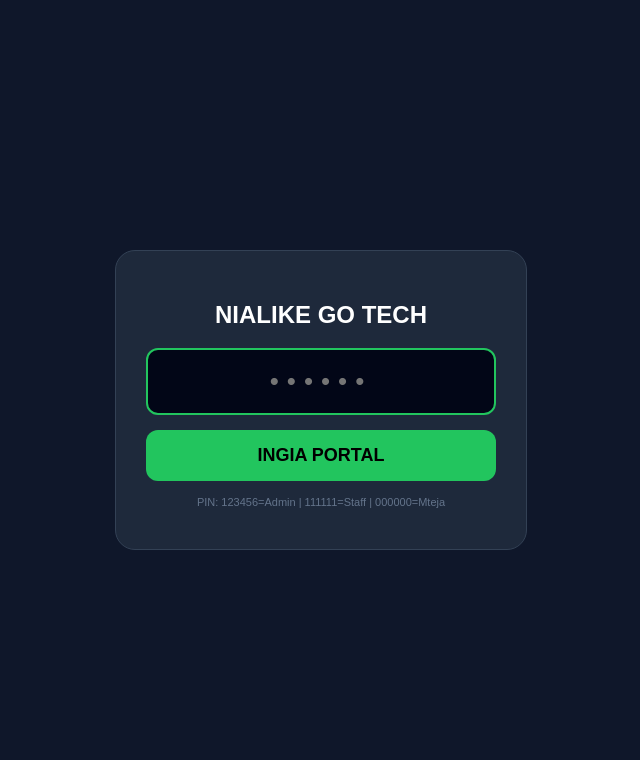
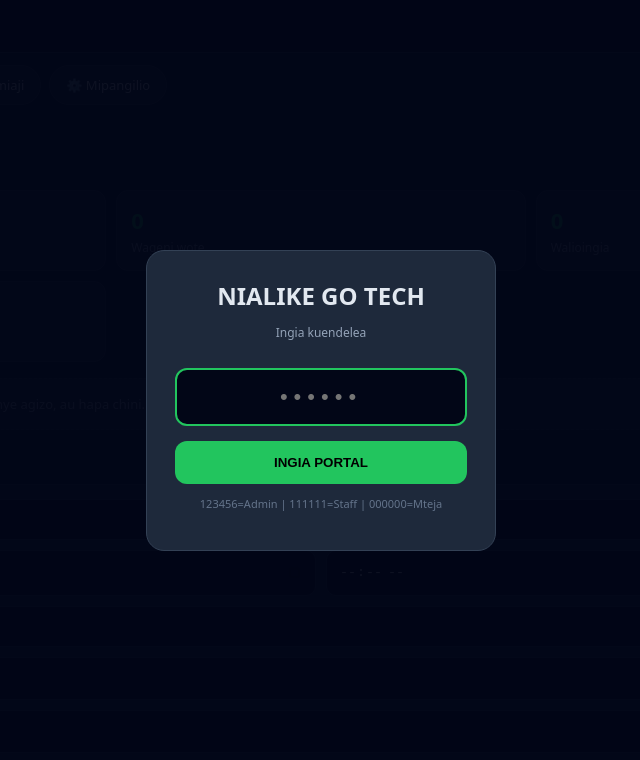
Before and after one commit to Sadathdeveloper/Nialike-go-tech-, a website: page portal.html in a window 1280 px wide. Shown: the top 760 px of the page, without its empty margins (319-959 px from the left). Drawn offline with Linux system fonts and the light colour scheme.

Commit message:
Update portal.html

```diff
--- a/portal.html
+++ b/portal.html
@@ -1,77 +1,87 @@
 <!DOCTYPE html>
-<html>
+<html lang="sw">
 <head>
-<meta charset="UTF-8">
-<meta name="viewport" content="width=device-width,initial-scale=1">
-<title>Portal</title>
+<meta charset="UTF-8"><meta name="viewport" content="width=device-width,initial-scale=1">
+<title>Nialike Go Tech - Portal</title>
 <style>
-body{background:#0f172a;color:white;display:flex;justify-content:center;align-items:center;min-height:100vh;font-family:sans-serif;margin:0}
-.card{background:#1e293b;padding:30px;border-radius:20px;width:350px;border:1px solid #334155;text-align:center}
-input{width:100%;padding:16px;border-radius:12px;background:#020617;color:white;font-size:26px;letter-spacing:8px;text-align:center;border:2px solid #22c55e;box-sizing:border-box;outline:none}
-button{width:100%;padding:15px;background:#22c55e;border:none;border-radius:12px;font-weight:900;font-size:18px;margin-top:15px;color:black}
-#msg{margin-top:15px;padding:12px;border-radius:10px;display:none;font-weight:bold}
+:root{--bg:#0f172a;--card:#1e293b;--border:#334155;--gold:#facc15;--green:#22c55e}
+*{box-sizing:border-box} body{margin:0;background:var(--bg);color:#e2e8f0;font-family:system-ui,sans-serif}
+header{display:flex;justify-content:space-between;align-items:center;padding:12px 16px;background:#020617;border-bottom:1px solid var(--border);position:sticky;top:0}
+header b{color:var(--gold)}.badge{background:#422006;color:var(--gold);padding:4px 10px;border-radius:20px;font-size:11px;font-weight:800}
+.tabs{display:flex;gap:8px;overflow:auto;padding:12px 16px}.tab{padding:10px 16px;border-radius:20px;border:1px solid var(--border);background:var(--card);white-space:nowrap;font-size:13px}
+.tab.active{background:var(--green);color:#000;font-weight:800;border-color:var(--green)}
+.grid{display:grid;grid-template-columns:repeat(3,1fr);gap:10px;padding:0 16px}.kpi{background:var(--card);border:1px solid var(--border);border-radius:12px;padding:14px}.kpi b{font-size:22px;color:var(--green)}.kpi span{display:block;font-size:12px;color:#94a3b8;margin-top:4px}
+.empty{background:var(--card);border:1px dashed var(--border);margin:16px;border-radius:12px;padding:16px;color:#94a3b8;font-size:13px}
+.form{background:var(--card);border:1px solid var(--border);border-radius:14px;margin:16px;padding:14px;display:grid;gap:10px}
+.form input,.form select{background:#020617;border:1px solid var(--border);color:#fff;padding:12px;border-radius:10px;width:100%}
+.form-row{display:grid;grid-template-columns:1fr 1fr;gap:10px}
+.btn-green{background:var(--green);color:#000;border:none;padding:12px;border-radius:10px;font-weight:800;width:100%}
+#loginBox{position:fixed;inset:0;background:rgba(2,6,23,0.95);display:flex;justify-content:center;align-items:center;z-index:99}
+.login-card{background:var(--card);border:1px solid var(--border);padding:28px;border-radius:18px;width:90%;max-width:350px;text-align:center}
+.login-card input{width:100%;padding:14px;border-radius:12px;background:#020617;border:2px solid var(--green);color:#fff;font-size:22px;letter-spacing:6px;text-align:center;margin:15px 0}
 </style>
 </head>
 <body>
-<div class="card">
-<h2>NIALIKE GO TECH</h2>
-<input id="pin" type="password" placeholder="••••••" maxlength="6">
-<button type="button" onclick="checkPin()">INGIA PORTAL</button>
-<div id="msg"></div>
-<p style="color:#64748b;font-size:11px;margin-top:15px">PIN: 123456=Admin | 111111=Staff | 000000=Mteja</p>
+<header><div><b>Nialike Go Tech</b></div><div style="display:flex;gap:8px;align-items:center"><span style="font-size:12px;color:#94a3b8">Dat tech</span><span class="badge" id="roleBadge">ADMIN</span><button onclick="logout()" style="background:var(--card);border:1px solid var(--border);color:#fff;border-radius:20px;padding:6px 12px;font-size:12px">Toka</button></div></header>
+
+<div class="tabs">
+<div class="tab active">🏷️ Matukio</div><div class="tab">📦 Maagizo</div><div class="tab">👤 Watumiaji</div><div class="tab">⚙️ Mipangilio</div>
+</div>
+
+<h2 style="padding:0 16px">Matukio (0)</h2>
+<div class="grid">
+<div class="kpi"><b>0</b><span>Matukio</span></div><div class="kpi"><b>0</b><span>Wageni wote</span></div><div class="kpi"><b>0</b><span>Walioingia</span></div><div class="kpi"><b>0</b><span>Maagizo mapya</span></div>
+</div>
+<div class="empty">Hakuna matukio bado. Tengeneza kutoka kwenye agizo, au hapa chini.</div>
+
+<div style="padding:0 16px;font-weight:700">+ Tukio jipya</div>
+<div class="form">
+<div class="form-row"><input placeholder="Jina la tukio *"><input placeholder="Aina (Harusi...)"></div>
+<div class="form-row"><input type="date"><input type="time"></div>
+<input placeholder="Mahali *">
+<select><option>Standard</option><option>Premium</option></select>
+<select><option>Blush Floral QR</option><option>Classic</option></select>
+<button class="btn-green">💾 Hifadhi</button>
+</div>
+
+<div style="padding:0 16px 80px">
+<div style="background:var(--card);border:1px solid var(--border);border-radius:14px;padding:14px;margin-top:12px">
+<h3 style="margin:0 0 10px">Badilisha PIN yangu</h3>
+<div style="display:flex;gap:8px"><input id="newPin" placeholder="PIN mpya (tarakimu 6-8)" style="flex:1"><button onclick="changePin()" style="background:var(--green);border:none;padding:10px 14px;border-radius:10px;font-weight:700">Badilisha</button></div>
+</div>
+</div>
+
+<!-- LOGIN OVERLAY - Itaonekana tu kama haja-login -->
+<div id="loginBox">
+<div class="login-card">
+<h2 style="margin:0">NIALIKE GO TECH</h2>
+<p style="color:#94a3b8;font-size:12px">Ingia kuendelea</p>
+<input id="pinInput" type="password" placeholder="••••••" maxlength="6">
+<button onclick="doLogin()" style="width:100%;padding:14px;background:var(--green);border:none;border-radius:12px;font-weight:900">INGIA PORTAL</button>
+<p id="loginMsg" style="margin-top:12px;font-size:13px;display:none;padding:10px;border-radius:8px"></p>
+<p style="color:#64748b;font-size:11px;margin-top:12px">123456=Admin | 111111=Staff | 000000=Mteja</p>
+</div>
 </div>
 
 <script>
-function checkPin(){
-  var pin = document.getElementById('pin').value.trim();
-  var msg = document.getElementById('msg');
-
-  // Reset
-  msg.style.display = 'block';
-
-  if(pin === ''){
-    msg.style.background = '#7f1d1d';
-    msg.style.color = '#fca5a5';
-    msg.textContent = 'Ingiza PIN kwanza!';
-    return;
-  }
-
-  // CHECK - Hapa ndipo ilikuwa inagoma
-  if(pin === '123456'){
-    msg.style.background = '#14532d';
-    msg.style.color = '#86efac';
-    msg.textContent = 'Karibu ADMIN! Inaelekeza...';
-    localStorage.setItem('nialike_role','admin');
-    localStorage.setItem('nialike_logged','true');
-    setTimeout(function(){ window.location.href='admin.html'; }, 800);
-  }
-  else if(pin === '111111'){
-    msg.style.background = '#14532d';
-    msg.style.color = '#86efac';
-    msg.textContent = 'Karibu STAFF!';
-    localStorage.setItem('nialike_role','staff');
-    localStorage.setItem('nialike_logged','true');
-    setTimeout(function(){ window.location.href='index.html'; }, 800);
-  }
-  else if(pin === '000000'){
-    msg.style.background = '#14532d';
-    msg.style.color = '#86efac';
-    msg.textContent = 'Karibu MTEJA!';
-    localStorage.setItem('nialike_role','mteja');
-    localStorage.setItem('nialike_logged','true');
-    setTimeout(function(){ window.location.href='index.html'; }, 800);
-  }
-  else {
-    msg.style.background = '#7f1d1d';
-    msg.style.color = '#fca5a5';
-    msg.textContent = 'PIN sio sahihi! Jaribu 123456';
-  }
+const PINS={ "123456":"admin", "111111":"staff", "000000":"mteja" };
+function checkAuth(){
+  const role=localStorage.getItem('nialike_role');
+  if(role){ document.getElementById('loginBox').style.display='none'; document.getElementById('roleBadge').textContent=role.toUpperCase(); }
+  else{ document.getElementById('loginBox').style.display='flex'; }
 }
-
-// Bonyeza ENTER pia ifanye kazi
-document.getElementById('pin').addEventListener('keydown', function(e){
-  if(e.key === 'Enter'){ checkPin(); }
-});
+function doLogin(){
+  const pin=document.getElementById('pinInput').value.trim();
+  const msg=document.getElementById('loginMsg');
+  if(!PINS[pin]){ msg.style.display='block'; msg.style.background='#7f1d1d'; msg.style.color='#fca5a5'; msg.textContent='PIN sio sahihi! Jaribu 123456'; return; }
+  localStorage.setItem('nialike_role',PINS[pin]); localStorage.setItem('nialike_logged','true');
+  msg.style.display='block'; msg.style.background='#14532d'; msg.style.color='#86efac'; msg.textContent='Karibu '+PINS[pin].toUpperCase();
+  setTimeout(()=>{ document.getElementById('loginBox').style.display='none'; location.reload(); },600);
+}
+function logout(){ localStorage.clear(); location.reload(); }
+function changePin(){ alert('PIN imebadilishwa (demo)'); }
+document.getElementById('pinInput').addEventListener('keydown',e=>{ if(e.key==='Enter') doLogin(); });
+checkAuth();
 </script>
 </body>
 </html>
```
